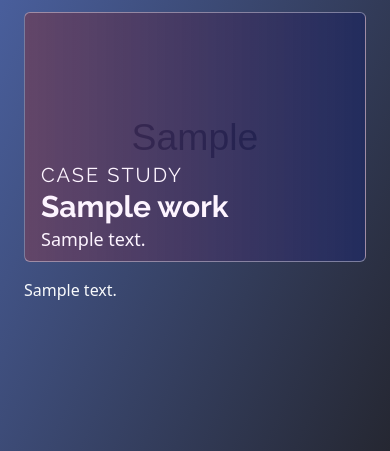
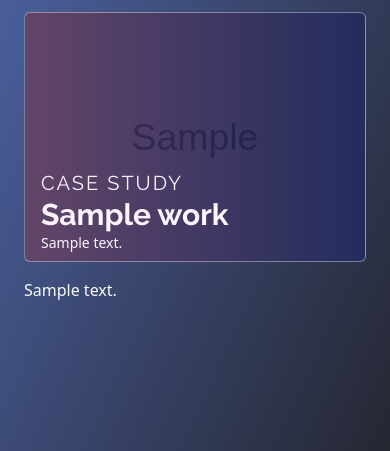
Before and after one commit to sherlock6147/manzer_alam_website_main, a Django app: page /works/1 in a window 390 px wide. Shown: the part 68-519 px from the top of the page. Run offline with Django 4.2, Linux system fonts and the light colour scheme; tables that the repository leaves empty hold one stand-in row (values such as "Sample post"); grey boxes marked "Sample" are stand-in pictures; style sheets or scripts are compiled from the project's sources; parts of the project's set-up code (start-up, migrations or seed data) failed here and were passed over; some libraries are stand-ins or nearby versions; some web fonts are replaced.

Commit message:
[ui] fixed detail view

```diff
--- a/manzer_alam_main_website/templates/pages/work_detail.html
+++ b/manzer_alam_main_website/templates/pages/work_detail.html
@@ -16,7 +16,7 @@
   <div class="w-screen text-fuchsia-50 px-6">
     <div class="max-w-screen-xl mx-auto pt-20 flex flex-col gap-4">
       {% if not work.heroImage %}
-        <div class="w-full min-h-[250px] bg-purple-800/20 rounded-md border border-fuchsia-50/40 bg-cover flex flex-col px-4 py-2 justify-end bg-center"
+        <div class="w-full min-h-[250px] bg-purple-800/20 rounded-md border border-fuchsia-50/40 bg-cover flex flex-col px-4 py-2 justify-end bg-center pt-20"
              style="background-image: linear-gradient(90deg, rgba(45, 0, 48, 0.684), rgba(0, 11, 68, 0.84)), url('{% static 'images/base/ai-3d.jpg' %}')">
           {% if work.isCaseStudy %}
             <h2 class="text-xl font-raleway font-base tracking-widest uppercase">Case Study</h2>
@@ -25,7 +25,7 @@
             <h2 class="text-xl font-raleway font-base tracking-widest uppercase">Project</h2>
             <h1 class="text-3xl font-raleway font-bold">Project: {{ work.title }}</h1>
           {% endif %}
-          <h3 class="text-lg">{{ work.description|markdown }}</h3>
+          <h3 class="text-sm lg:text-lg">{{ work.description|markdown }}</h3>
         </div>
       {% else %}
         <div class="w-full min-h-[250px] bg-purple-800/20 rounded-md border border-fuchsia-50/40 bg-cover flex flex-col px-4 py-2 justify-end bg-center"
@@ -37,7 +37,7 @@
             <h2 class="text-xl font-raleway font-base tracking-widest uppercase">Project</h2>
             <h1 class="text-3xl font-raleway font-bold">Project: {{ work.title }}</h1>
           {% endif %}
-          <h3 class="text-lg">{{ work.description|markdown }}</h3>
+          <h3 class="text-sm lg:text-lg">{{ work.description|markdown }}</h3>
         </div>
       {% endif %}
       <!-- <ul class="flex flex-row w-full flex-wrap gap-3 ">
```
